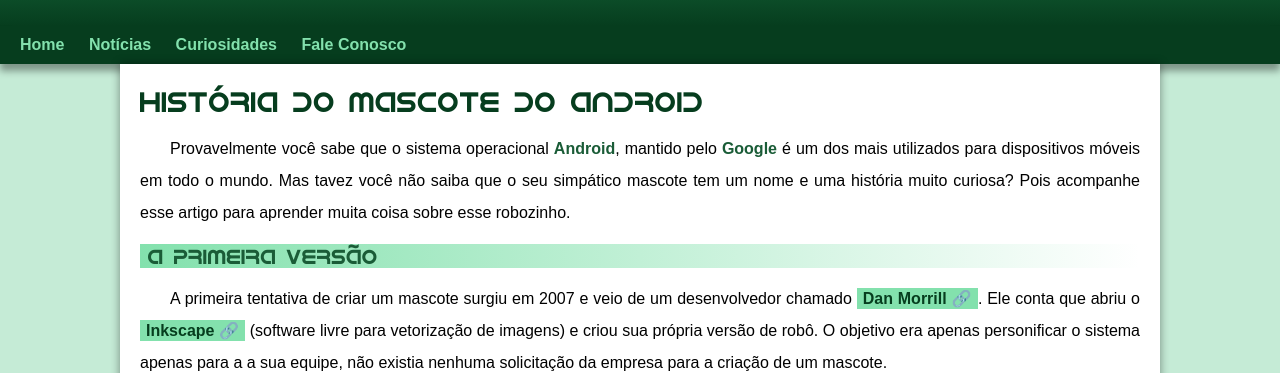
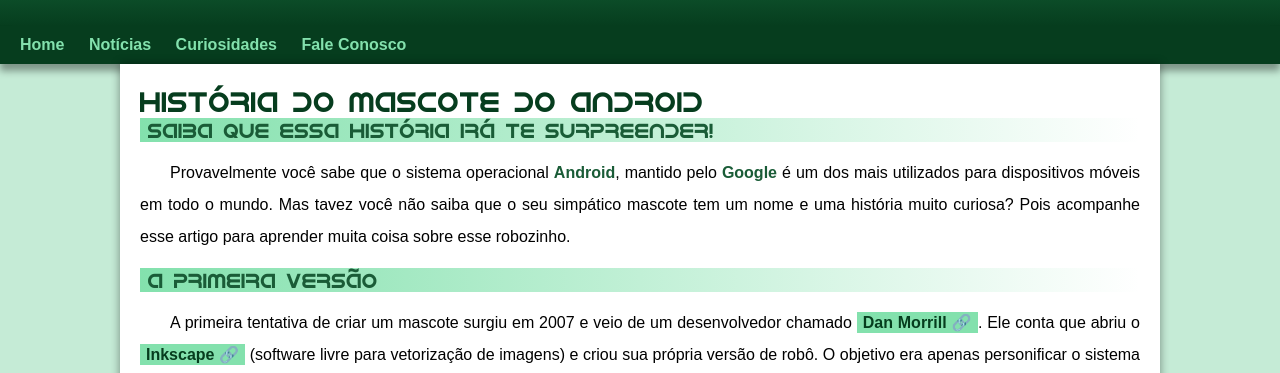
Before and after one commit to silva-jubarbosa/html_css_guanabara, a plain HTML site: page correcao_desafios/d_010/android.html in a window 1280 px wide. Shown: the part 164-537 px from the top of the page. Drawn offline with Linux system fonts and the light colour scheme.

Commit message:
Adição de um h2 ao article

```diff
--- a/correcao_desafios/d_010/android.html
+++ b/correcao_desafios/d_010/android.html
@@ -21,6 +21,7 @@
     <main>
         <article>
             <h1>História do Mascote do Android</h1>
+            <h2>Saiba que essa história irá te surpreender!</h2>
 
             <p>Provavelmente você sabe que o sistema operacional <strong>Android</strong>, mantido pelo <strong>Google</strong> é um dos mais utilizados para dispositivos móveis em todo o mundo. Mas tavez você não saiba que o seu simpático mascote tem um nome e uma história muito curiosa? Pois acompanhe esse artigo para aprender muita coisa sobre esse robozinho.</p>
 
```
